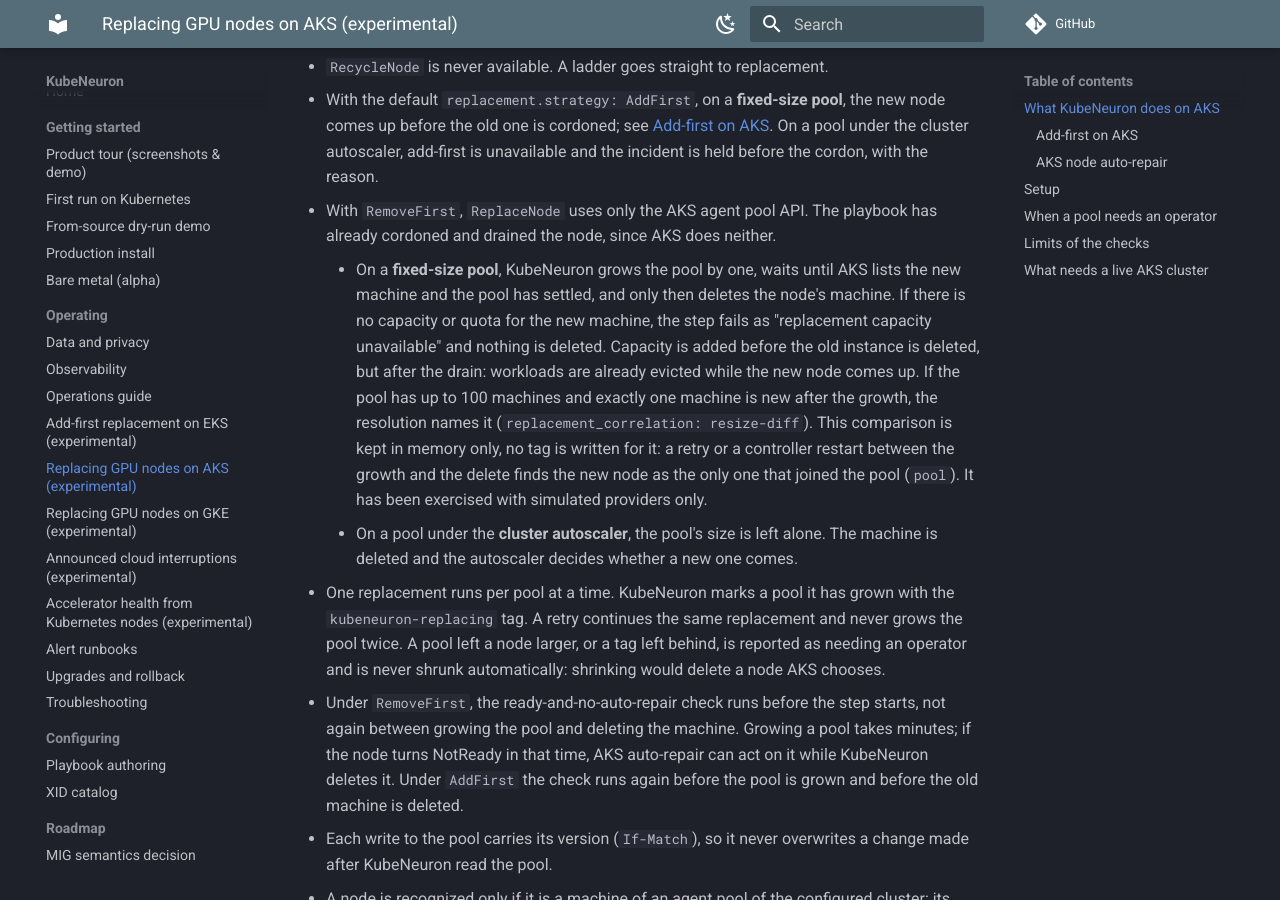
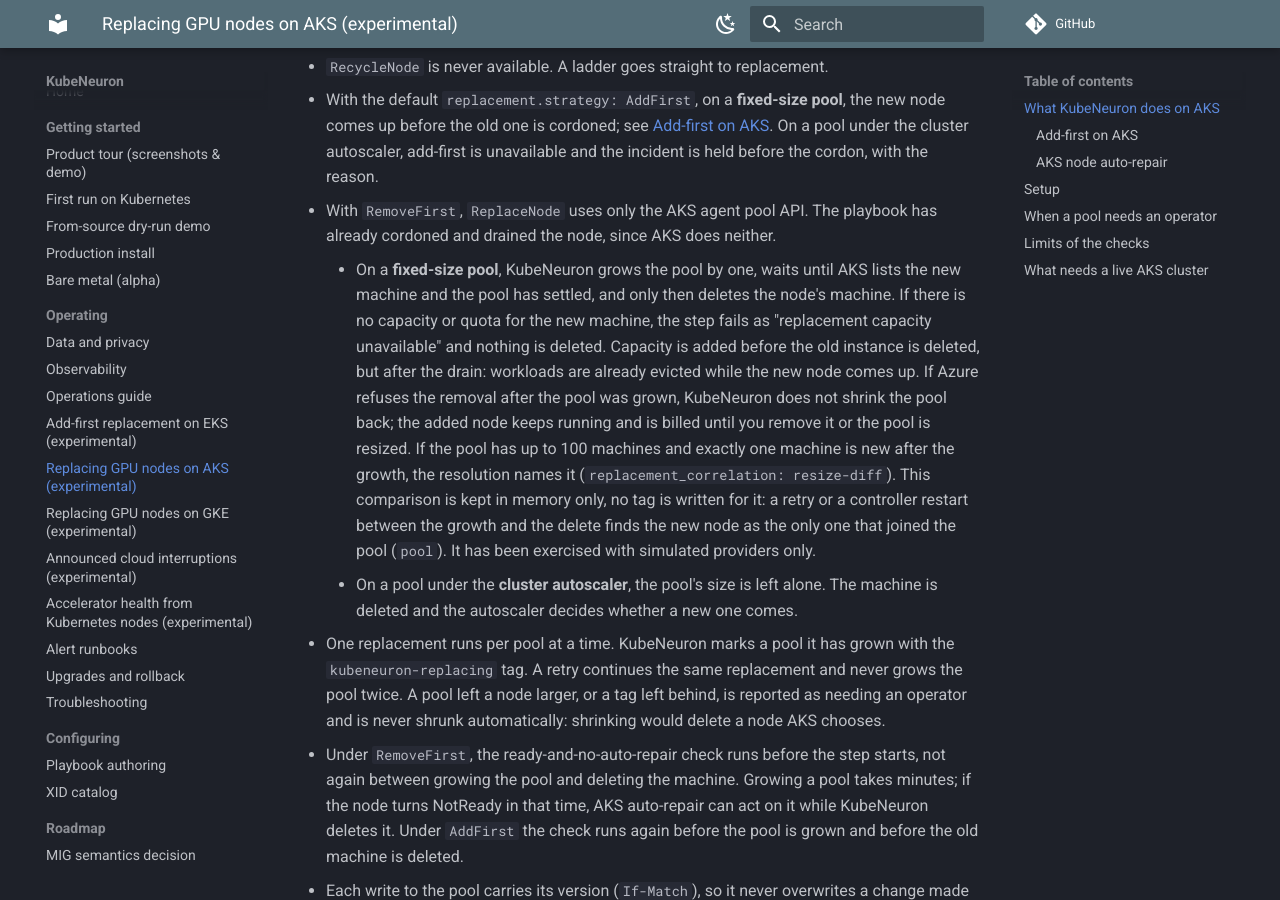
Before and after one commit to kubeneuron/kubeneuron, an MkDocs documentation site: the page built from docs/cloud-azure.md, in a window 1280 px wide and 900 px high, scrolled down 700 px. Built offline with MkDocs 1.6.1 and Material for MkDocs 9.7.7, drawn with Linux system fonts in a browser that asks for light colours; comment, search, counter and statistics services are not loaded.

Commit message:
Document billing after a refused AKS removal
Signed-off-by: Andrii Petruk <andrey.petruk@gmail.com>

```diff
--- a/docs/cloud-azure.md
+++ b/docs/cloud-azure.md
@@ -37,7 +37,9 @@ AKS:
       new machine, the step fails as "replacement capacity unavailable" and
       nothing is deleted. Capacity is added before the old instance is
       deleted, but after the drain: workloads are already evicted while the
-      new node comes up.
+      new node comes up. If Azure refuses the removal after the pool was
+      grown, KubeNeuron does not shrink the pool back; the added node keeps
+      running and is billed until you remove it or the pool is resized.
       If the pool has up to 100 machines and exactly one machine is new
       after the growth, the resolution names it (`replacement_correlation:
       resize-diff`). This comparison is kept in memory only, no tag is
```
